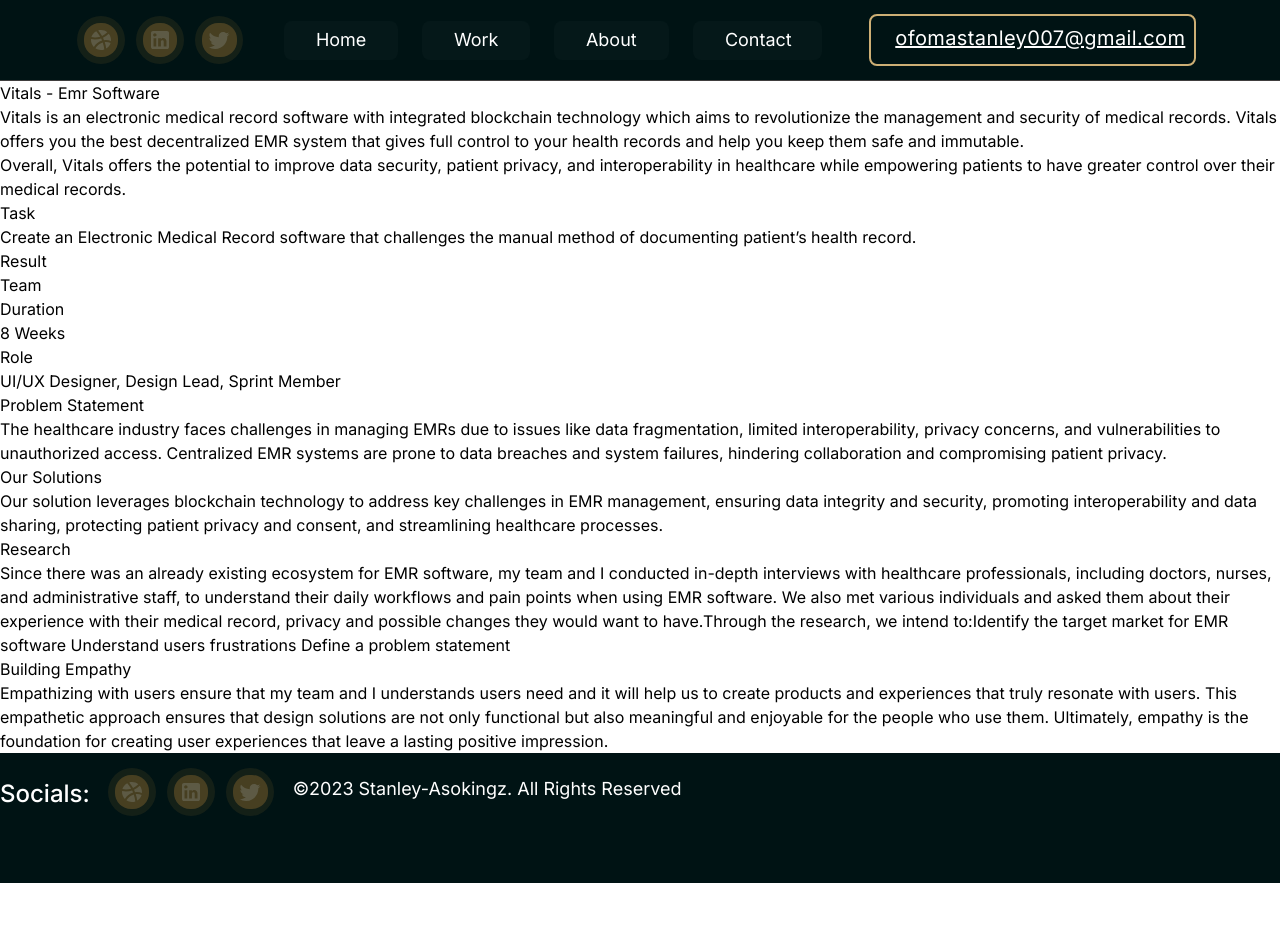
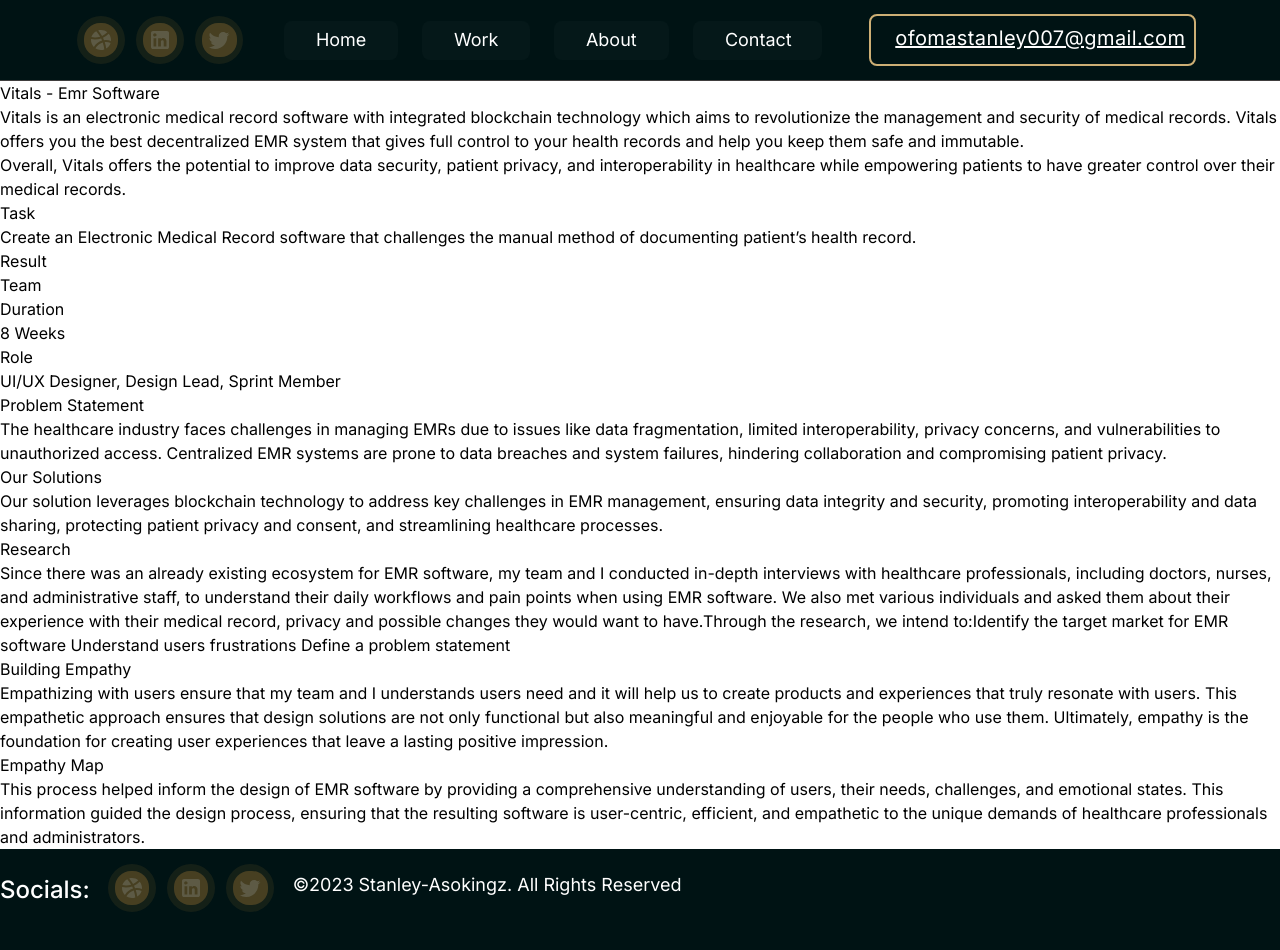
Before and after one commit to Maxwell011/portfolio-design, a Next.js app: page /Vitals in a window 1280 px wide. Shown: the top 950 px of the page. Before the commit the page ends 883 px from the top, so only its background shows below. Built offline with nearby package versions, Linux system fonts and the light colour scheme.

Commit message:
Added empathy image to vitals page

```diff
--- a/src/app/Vitals/page.tsx
+++ b/src/app/Vitals/page.tsx
@@ -79,6 +79,16 @@ export default function Vitals() {
         the people who use them. Ultimately, empathy is the foundation for
         creating user experiences that leave a lasting positive impression.
       </p>
+      {/* User pesrona image */}
+      <h2>Empathy Map</h2>
+      <p>
+        This process helped inform the design of EMR software by providing a
+        comprehensive understanding of users, their needs, challenges, and
+        emotional states. This information guided the design process, ensuring
+        that the resulting software is user-centric, efficient, and empathetic
+        to the unique demands of healthcare professionals and administrators.
+      </p>
+      {/* empathy image */}
     </section>
   );
 }
```
